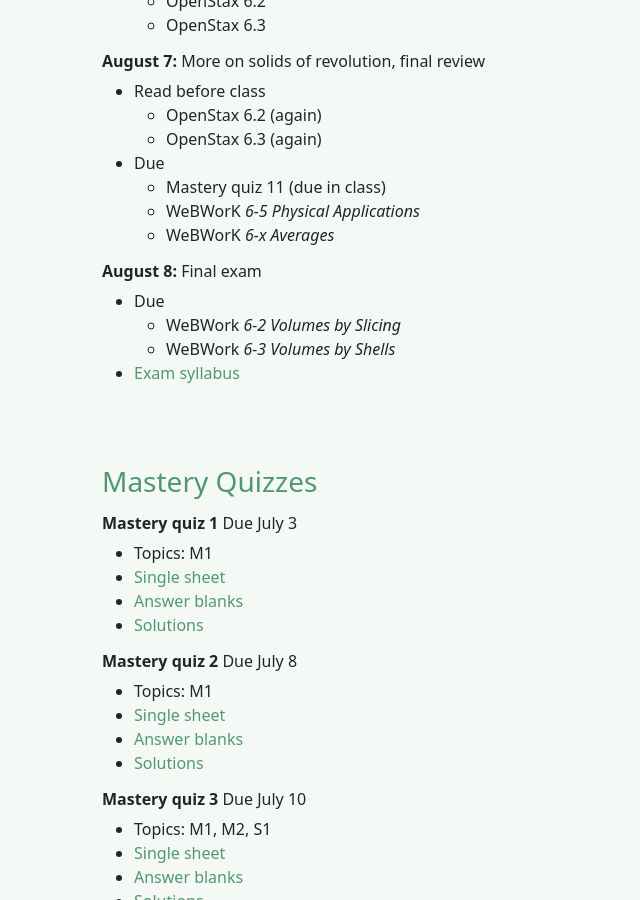
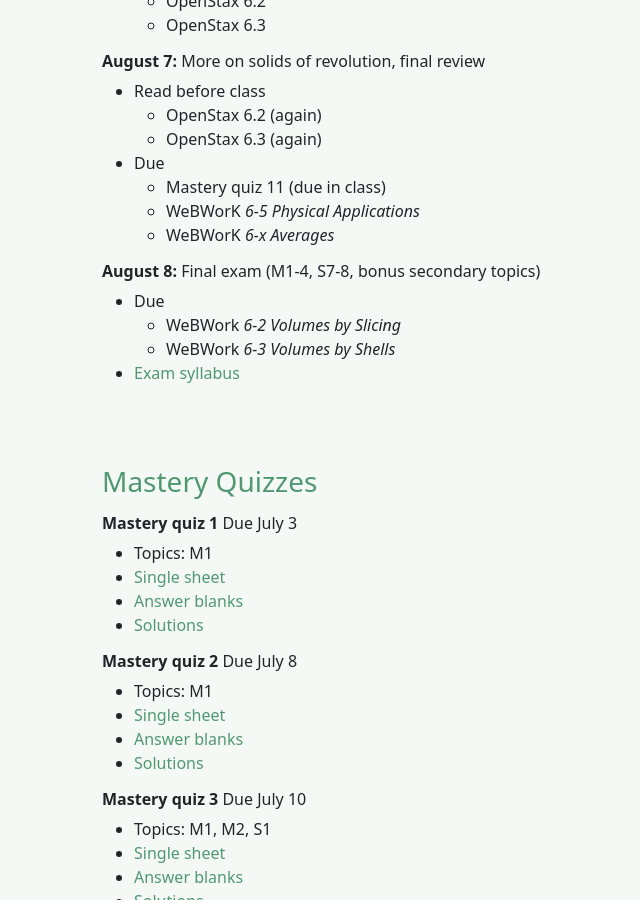
Before and after one commit to bncling/bncl-site, a Jekyll site: the page built from _courses/GW1231_summer_24.markdown, in a window 1280 px wide and 900 px high, scrolled down 1698 px. Shown: the whole window, without its empty margins (285-925 px from the left). Built offline with Jekyll 4.4.1, drawn with Linux system fonts in a browser that asks for light colours.

Commit message:
rebuilding site Fri Aug  2 13:29:49 EDT 2024

```diff
--- a/_courses/GW1231_summer_24.markdown
+++ b/_courses/GW1231_summer_24.markdown
@@ -289,7 +289,7 @@ Some of the most common things that trip people up in this course are more to do
 	- WeBWorK *6-5 Physical Applications*
 	- WeBWorK *6-x Averages*
 
-###### **August 8:** Final exam
+###### **August 8:** Final exam (M1-4, S7-8, bonus secondary topics)
 - Due
 	- WeBWork *6-2 Volumes by Slicing*
 	- WeBWork *6-3 Volumes by Shells*
```
